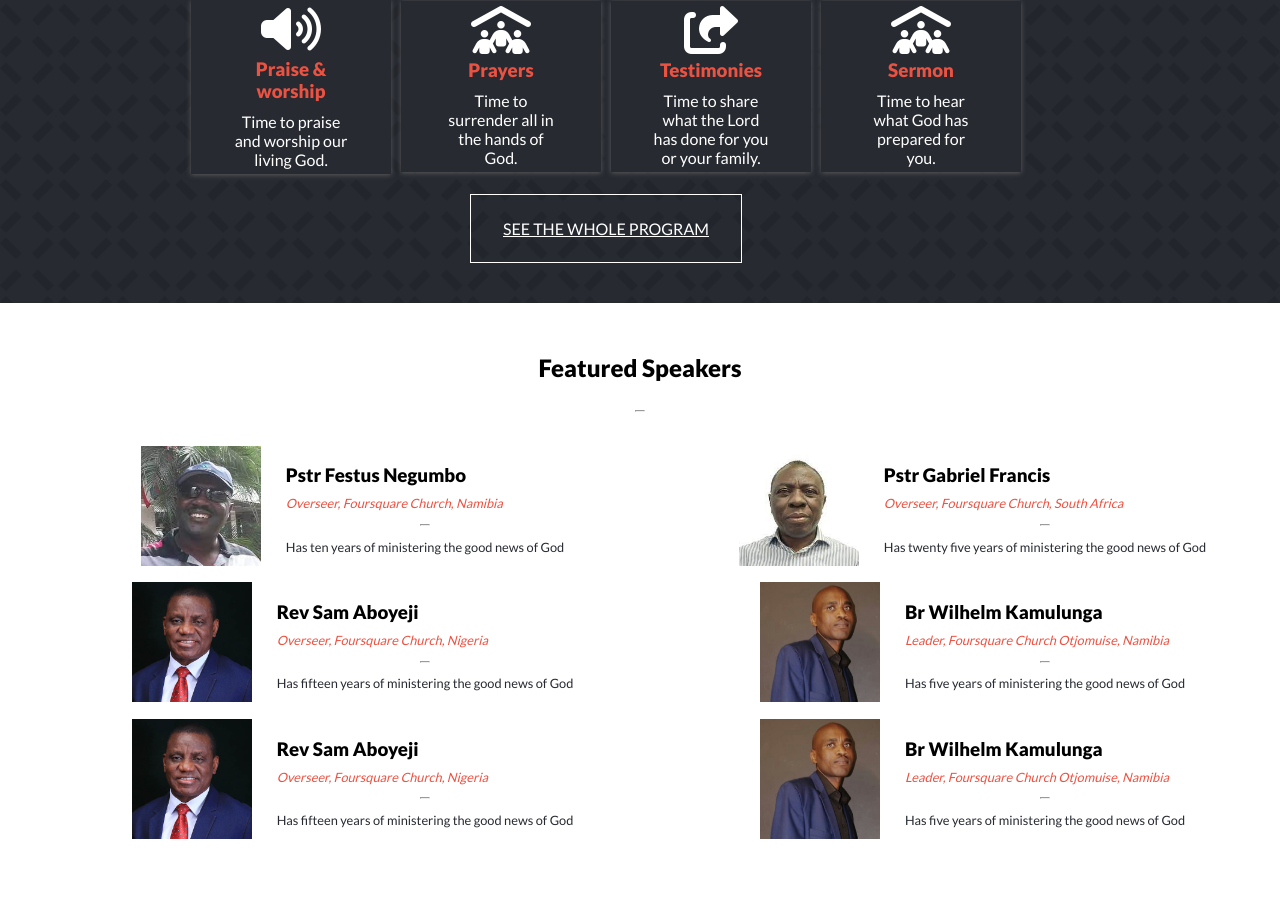
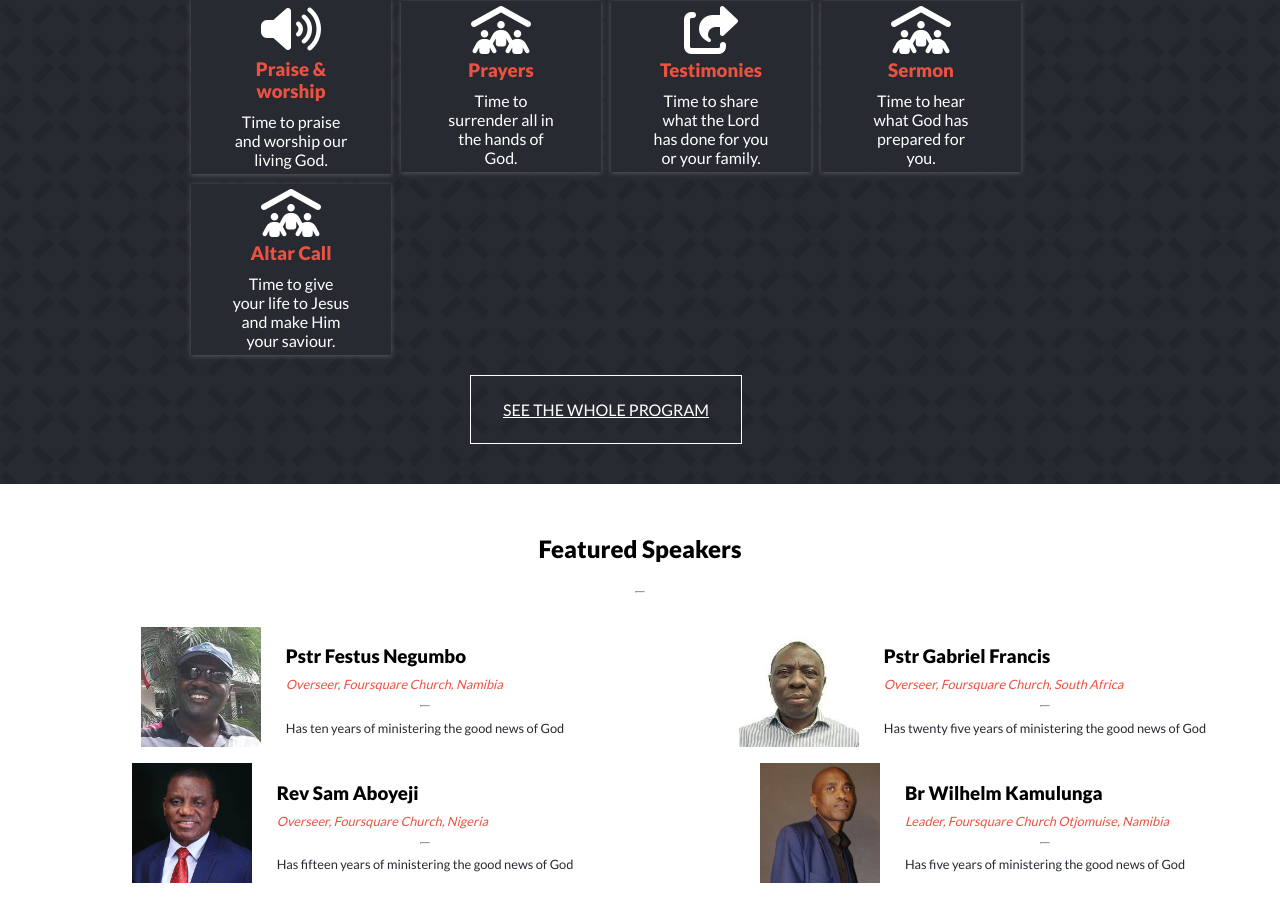
Before and after one commit to WilhelmK109/capstone-project, a website: page index.html in a window 1280 px wide. Shown: the part 730-1627 px from the top of the page. Drawn offline with Linux system fonts and the light colour scheme.

Commit message:
Add more cards and speakers

```diff
--- a/index.html
+++ b/index.html
@@ -98,6 +98,11 @@
           <h3>Sermon</h3>
           <p>Time to hear what God has prepared for you.</p>
         </div>
+        <div class="card">
+          <i class="fa-solid fa-people-roof fa-3x"></i>
+          <h3>Altar Call</h3>
+          <p>Time to give your life to Jesus and make Him your saviour.</p>
+        </div>
       </div>
       <div class="d-flex-btn d-flex">
         <button class="btn text-2xl text-bold">Join our annual convention 2023</button>
```
